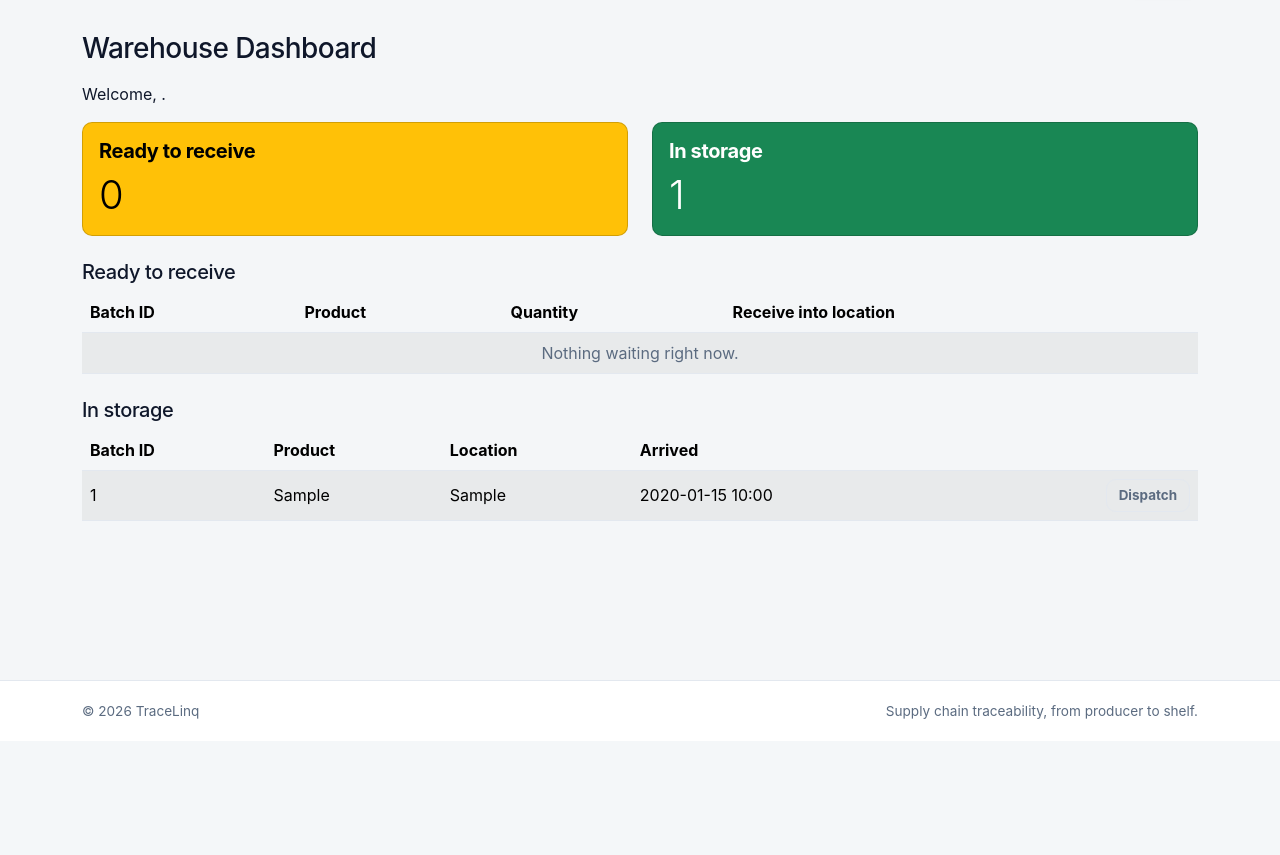
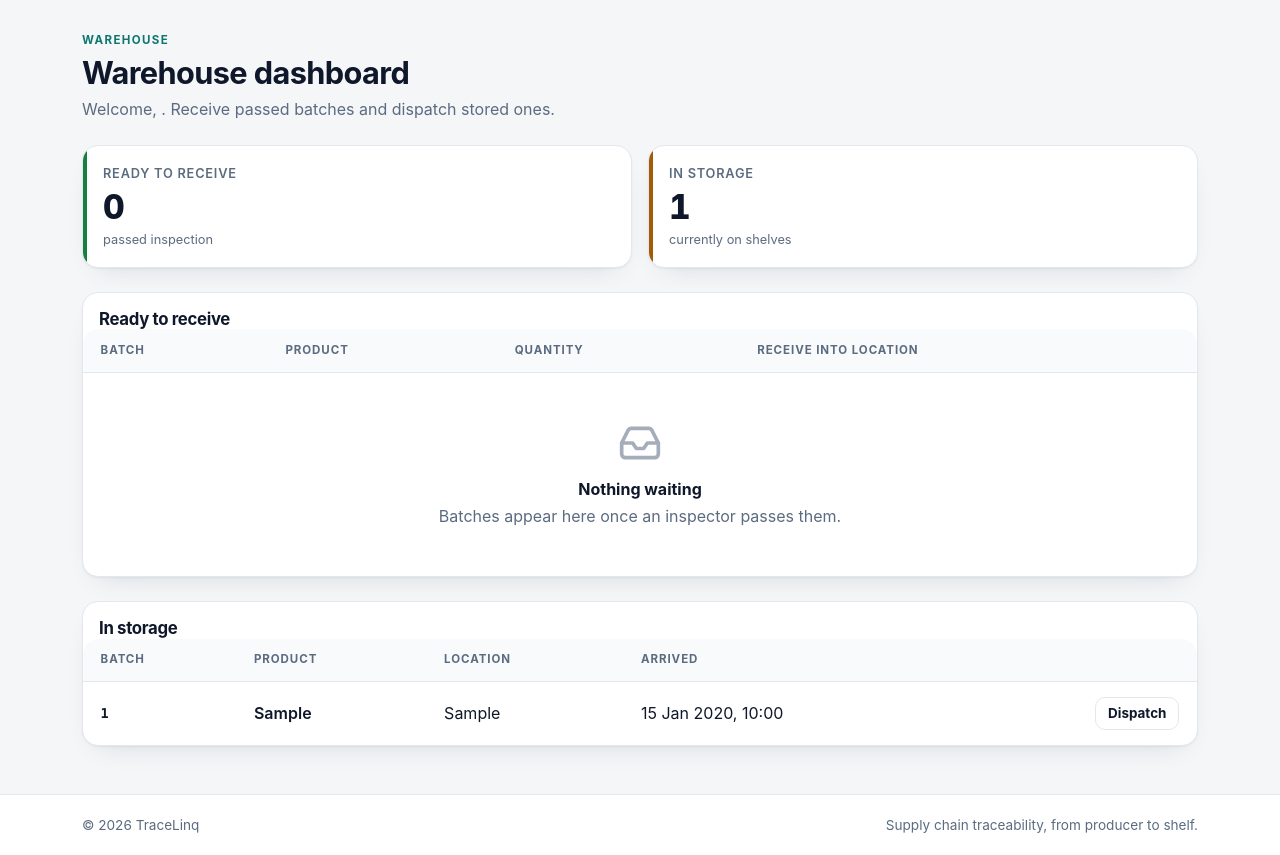
Before and after one commit to Thierry710/DOT-Final-Project-GR4, an ASP.NET Core app: page /Warehouse/Dashboard in a window 1280 px wide. Shown: the part 59-914 px from the top of the page. Before the commit the page ends 778 px from the top, so only its background shows below. Run offline with ASP.NET Core 8, Linux system fonts and the light colour scheme; tables that the repository leaves empty hold one stand-in row (values such as "Sample post"); lists and menus that the app fills with data are empty; style sheets or scripts are compiled from the project's sources; the project's own start-up code is not run, and a stand-in starts its controllers and pages.

Commit message:
Restyle Warehouse dashboard and public Trace page
Trace page no longer shows staff names publicly; it shows the journey only.

```diff
--- a/TraceLinq/Pages/Warehouse/Dashboard.cshtml
+++ b/TraceLinq/Pages/Warehouse/Dashboard.cshtml
@@ -1,45 +1,50 @@
 @page
 @model TraceLinq.Pages.Warehouse.DashboardModel
 @{
-    ViewData["Title"] = "Warehouse Dashboard";
+    ViewData["Title"] = "Warehouse";
 }
 
-<h1 class="h3 mb-3">Warehouse Dashboard</h1>
-<p>Welcome, @User.FullName().</p>
+<div class="tl-page-head">
+    <div>
+        <p class="tl-eyebrow">Warehouse</p>
+        <h1>Warehouse dashboard</h1>
+        <p class="tl-sub">Welcome, @User.FullName(). Receive passed batches and dispatch stored ones.</p>
+    </div>
+</div>
 
 @if (Model.Message != null)
 {
-    <div class="alert alert-success">@Model.Message</div>
+    <div class="alert alert-success" role="status">@Model.Message</div>
 }
 @if (Model.Error != null)
 {
-    <div class="alert alert-danger">@Model.Error</div>
+    <div class="alert alert-danger" role="alert">@Model.Error</div>
 }
 
-<div class="row mb-4">
-    <div class="col-md-6">
-        <div class="card text-bg-warning">
-            <div class="card-body">
-                <h5 class="card-title">Ready to receive</h5>
-                <p class="display-6 mb-0">@Model.ReadyToReceive.Count</p>
+<div class="row g-3 mb-4">
+    <div class="col-6">
+        <div class="tl-card tl-stat tl-stat-passed">
+            <p class="tl-stat-label">Ready to receive</p>
+            <p class="tl-stat-value">@Model.ReadyToReceive.Count</p>
+            <p class="tl-stat-note">passed inspection</p>
         </div>
     </div>
-    </div>
-    <div class="col-md-6">
-        <div class="card text-bg-success">
-            <div class="card-body">
-                <h5 class="card-title">In storage</h5>
-                <p class="display-6 mb-0">@Model.InStorage.Count</p>
-            </div>
+    <div class="col-6">
+        <div class="tl-card tl-stat tl-stat-instorage">
+            <p class="tl-stat-label">In storage</p>
+            <p class="tl-stat-value">@Model.InStorage.Count</p>
+            <p class="tl-stat-note">currently on shelves</p>
         </div>
     </div>
 </div>
 
-<h2 class="h5">Ready to receive</h2>
-<table class="table table-striped align-middle">
+<div class="tl-card mb-4">
+    <h2 class="tl-card-title px-3 pt-3 mb-0">Ready to receive</h2>
+    <div class="tl-table-wrap">
+        <table class="tl-table">
             <thead>
                 <tr>
-            <th>Batch ID</th>
+                    <th>Batch</th>
                     <th>Product</th>
                     <th>Quantity</th>
                     <th>Receive into location</th>
@@ -49,65 +54,75 @@
                 @foreach (var batch in Model.ReadyToReceive)
                 {
                     <tr>
-                <td>@batch.BatchId</td>
-                <td>@batch.ProductType</td>
-                <td>@batch.Quantity @batch.Unit</td>
+                        <td class="tl-mono">@batch.BatchId</td>
+                        <td class="fw-semibold">@batch.ProductType</td>
+                        <td>@batch.Quantity.ToString("0.##") @batch.Unit</td>
                         <td>
                             <form method="post" asp-page-handler="Receive" class="d-flex gap-2">
                                 <input type="hidden" name="batchId" value="@batch.BatchId" />
-                        <select name="locationName" class="form-select form-select-sm" required>
+                                <select name="locationName" class="form-select form-select-sm" aria-label="Storage location" required>
                                     @foreach (var loc in Model.Locations)
                                     {
                                         <option value="@loc.LocationName">@loc.LocationName</option>
                                     }
                                 </select>
-                        <button type="submit" class="btn btn-sm btn-success">Receive</button>
+                                <button type="submit" class="btn btn-sm btn-primary">Receive</button>
                             </form>
                         </td>
                     </tr>
                 }
+            </tbody>
+        </table>
         @if (!Model.ReadyToReceive.Any())
         {
-            <tr>
-                <td colspan="4" class="text-center text-muted">Nothing waiting right now.</td>
-            </tr>
+            <div class="tl-empty">
+                <partial name="_Icon" model='"inbox"' />
+                <strong>Nothing waiting</strong>
+                Batches appear here once an inspector passes them.
+            </div>
         }
-    </tbody>
-</table>
+    </div>
+</div>
 
-<h2 class="h5 mt-4">In storage</h2>
-<table class="table table-striped align-middle">
+<div class="tl-card">
+    <h2 class="tl-card-title px-3 pt-3 mb-0">In storage</h2>
+    <div class="tl-table-wrap">
+        <table class="tl-table">
             <thead>
                 <tr>
-            <th>Batch ID</th>
+                    <th>Batch</th>
                     <th>Product</th>
                     <th>Location</th>
                     <th>Arrived</th>
-            <th></th>
+                    <th class="text-end"></th>
                 </tr>
             </thead>
             <tbody>
                 @foreach (var storage in Model.InStorage)
                 {
                     <tr>
-                <td>@storage.BatchId</td>
-                <td>@storage.Batch.ProductType</td>
+                        <td class="tl-mono">@storage.BatchId</td>
+                        <td class="fw-semibold">@storage.Batch.ProductType</td>
                         <td>@storage.StorageLocation</td>
-                <td>@storage.ArrivalTime.ToString("yyyy-MM-dd HH:mm")</td>
+                        <td>@storage.ArrivalTime.ToString("d MMM yyyy, HH:mm")</td>
                         <td class="text-end">
                             <form method="post" asp-page-handler="Dispatch" class="d-inline"
                                   onsubmit="return confirm('Dispatch batch @storage.BatchId?');">
                                 <input type="hidden" name="batchId" value="@storage.BatchId" />
-                        <button type="submit" class="btn btn-sm btn-outline-secondary">Dispatch</button>
+                                <button type="submit" class="btn btn-sm btn-light-outline">Dispatch</button>
                             </form>
                         </td>
                     </tr>
                 }
+            </tbody>
+        </table>
         @if (!Model.InStorage.Any())
         {
-            <tr>
-                <td colspan="5" class="text-center text-muted">Nothing in storage right now.</td>
-            </tr>
+            <div class="tl-empty">
+                <partial name="_Icon" model='"warehouse"' />
+                <strong>Nothing in storage</strong>
+                Received batches will be listed here with their shelf location.
+            </div>
         }
-    </tbody>
-</table>
+    </div>
+</div>
```
Also changed, not shown: TraceLinq/Pages/Trace/Index.cshtml (+68 -48 lines). Lines whose indentation alone changed are shown as unchanged.
